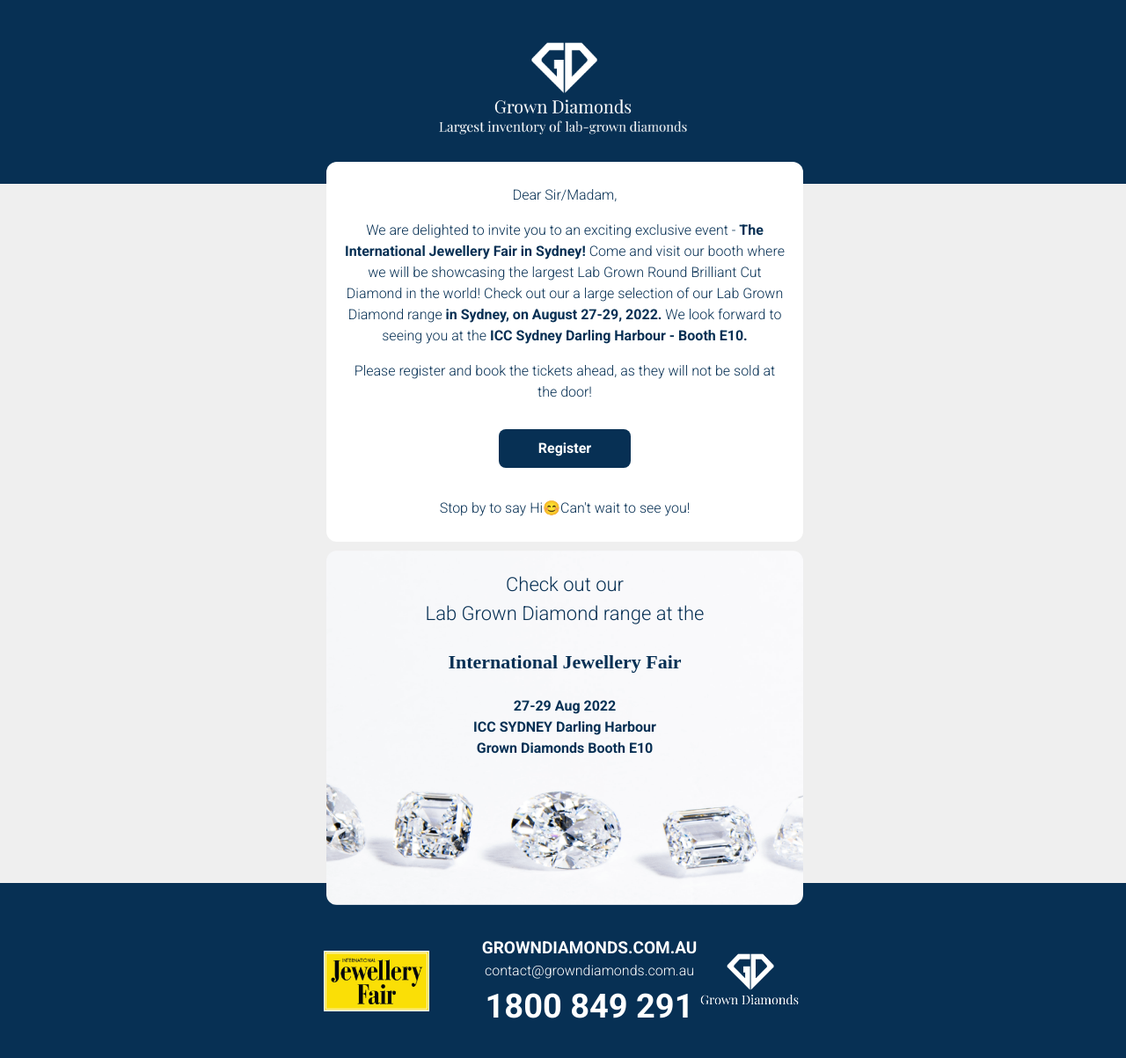
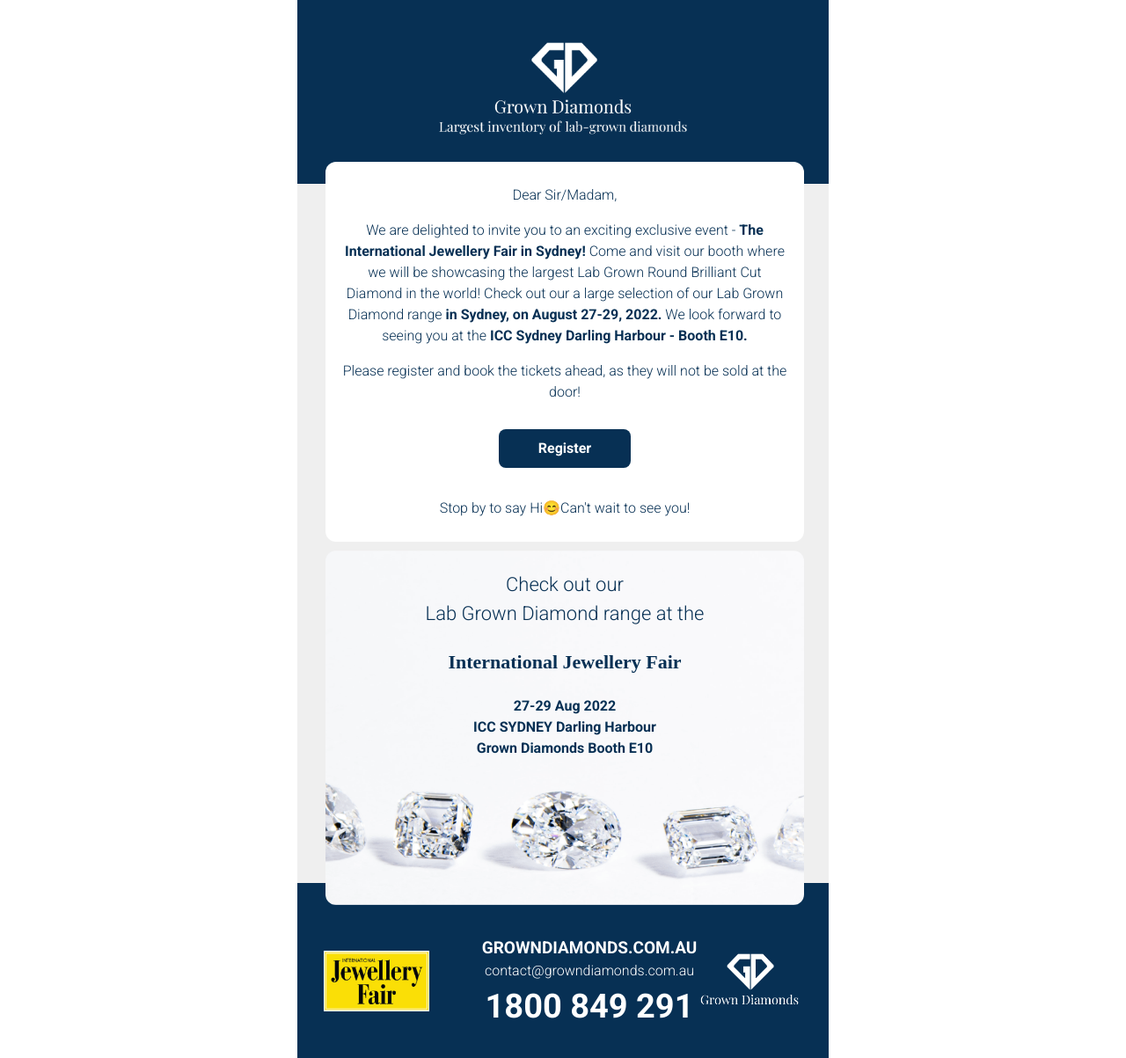
Before and after one commit to JoseSissa/Email-with-HTML, a plain HTML site: page index.html in a window 1280 px wide. Shown: the whole page at 88% size. Drawn offline with Linux system fonts and the light colour scheme; a web font is replaced by a local one.

Commit message:
Ajustando el ancho

```diff
--- a/index.html
+++ b/index.html
@@ -19,6 +19,7 @@
     <![endif]-->
     <style>
         @import url('https://fonts.googleapis.com/css2?family=Playfair+Display:ital,wght@1,700&family=Roboto:wght@300;700&display=swap');
+
         table, td, div, h1, p { font-family: 'Roboto', sans-serif; line-height: 1.5; }
         .bg-img {
             background: url('./assets/img/BG-desktop.png');
@@ -59,23 +60,12 @@
     </style>
 </head>
 <body style="margin:0;padding:0;box-sizing: border-box; color: #073054; font-size: 16px;">
-
-    <table role="presentation" style="width:100%;border-collapse:collapse;border:0;border-spacing:0;background:#ffffff;">
-        <tr style="background-color: #073054;">
-            <td align="center" style="padding:0;">
-                <table role="presentation" style="width:602px;border-collapse:collapse;border-spacing:0;text-align:left;">
+    <table role="presentation" style="width:602px;border-collapse:collapse;border-spacing:0;text-align:left;" align="center">
         <tr>
             <td align="center" style="padding:40px 0 50px 0;background:#073054;color: #FFF;">
                 <img src="./assets/img/Logo-GD-2.png" alt="Logo" width="300" style="height:auto;display:block;">
             </td>
         </tr>
-                </table>
-            </td>
-        </tr>
-
-        <tr style="background:#efefef;">
-            <td align="center" style="padding:0;">
-                <table role="presentation" style="width:602px;border-collapse:collapse;border-spacing:0;text-align:center;">
         <tr>
             <td align="center" style="padding:0px 30px 0px 30px;background:#efefef;color:#073054;">
                 <table role="presentation" style="position: relative;width:100%;height: 795px;border:0;">
@@ -101,12 +91,6 @@
                 </table>
             </td>
         </tr>
-                </table>
-            </td>
-        </tr>
-        <tr style="background-color: #073054">
-            <td align="center" style="padding: 0;">
-                <table role="presentation" style="width:602px;border-collapse:collapse;border-spacing:0;text-align:left;">
         <tr>
             <td style="padding:30px 0 0 0;background:#073054;">
                 <table class="desktop" role="presentation" style="width:100%;border-collapse:collapse;border:0;border-spacing:0;">
@@ -152,10 +136,6 @@
             </td>
         </tr>
     </table>
-            </td>
-        </tr>
-    </table>
-
 </body>
 
 </html>
```
Lines whose indentation alone changed are shown as unchanged.
